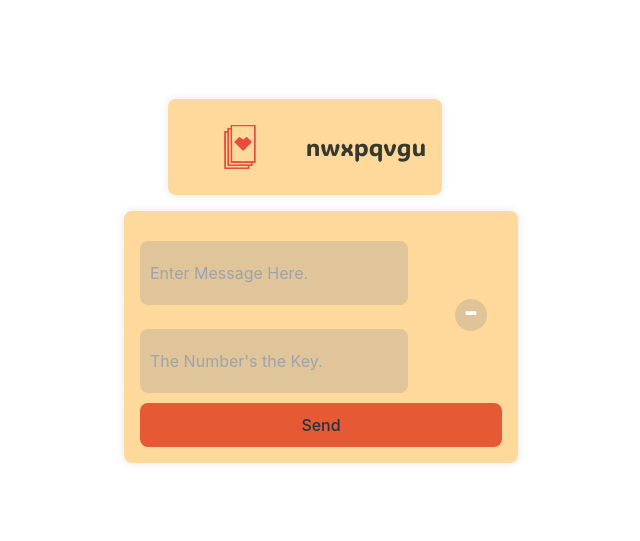
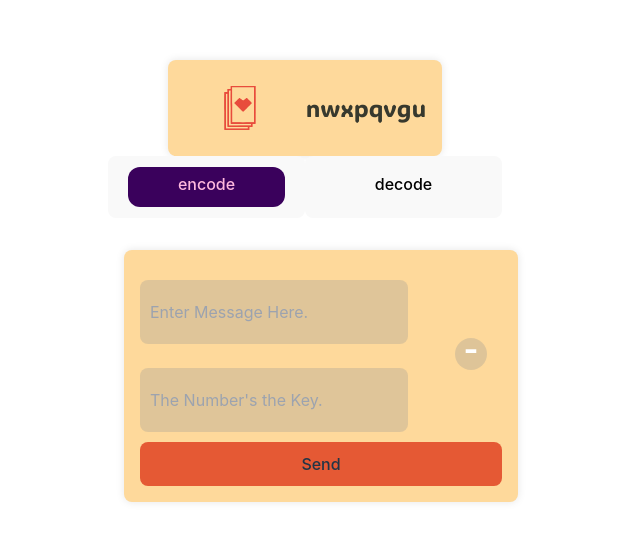
Before and after one commit to esyeng/msg_encoder, a React (Vite) app in the folder client/: page / in a window 1280 px wide. Shown: the part 111-652 px from the top of the page, without its empty margins (335-975 px from the left). Built offline with nearby package versions, Linux system fonts and the light colour scheme; no server answers.

Commit message:
ModeToggle - wip

```diff
--- a/client/src/App.tsx
+++ b/client/src/App.tsx
@@ -2,13 +2,15 @@ import './App.css'
 import Header from './components/Header'
 import Card from './components/Card'
 import { ColumnContainer } from './styled-components'
+import ModeToggle from './components/ModeToggle'
 
 function App() {
     return (
         <>
             <ColumnContainer>
                 <Header />
-                <Card />
+                <ModeToggle optionA='encode'optionB='decode' />
+                <Card action='encode' />
             </ColumnContainer>
         </>
     )
--- /dev/null
+++ b/client/src/components/ModeToggle.tsx
@@ -0,0 +1,73 @@
+import React, { useState } from 'react';
+import styled from 'styled-components';
+
+const Container = styled.div`
+  display: flex;
+  justify-content: center;
+  align-items: center;
+  margin-bottom: 16px;
+`;
+
+const ToggleContainer = styled.div`
+  display: flex;
+  justify-content: space-evenly;
+  align-items: center;
+  width: 100%;
+`;
+
+const Button = styled.button`
+  flex: 0.5;
+`;
+
+const Text = styled.p`
+  font-weight: 500;
+  text-align: center;
+  margin: 0 2px;
+  color: ${props => props.selected ? '#FFB8DE' : '#000'};
+`;
+
+const SelectedView = styled.div<any>`
+  background-color: ${props => props.selected ? '#3A015C' : 'transparent'};
+  padding-top: 5px;
+  border-radius: 12px;
+  min-height: 40px;
+  display: flex;
+  justify-content: center;
+`;
+
+
+interface ModeToggleProps {
+    optionA: string;
+    optionB: string;
+    selectedOption: (option: string) => void;
+    }
+
+const ModeToggle: React.FC<ModeToggleProps> = ({ optionA, optionB, selectedOption }) => {
+  const [a, setA] = useState(true);
+  const [b, setB] = useState(false);
+
+  const handleSelectOption = (option: any, isA: boolean) => {
+    selectedOption(option);
+    setA(isA ? true : false);
+    setB(isA ? false : true);
+  };
+
+  return (
+    <Container>
+      <ToggleContainer>
+        <Button onClick={() => handleSelectOption(optionA, true)}>
+          <SelectedView selected={a}>
+            <Text selected={a}>{optionA}</Text>
+          </SelectedView>
+        </Button>
+        <Button onClick={() => handleSelectOption(optionB, false)}>
+          <SelectedView selected={b}>
+            <Text selected={b}>{optionB}</Text>
+          </SelectedView>
+        </Button>
+      </ToggleContainer>
+    </Container>
+  );
+}
+
+export default ModeToggle;
```
